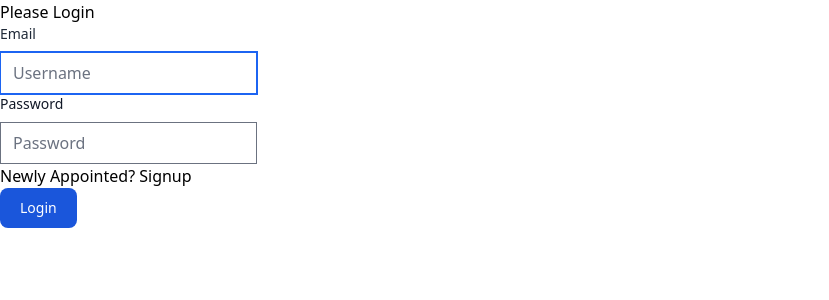
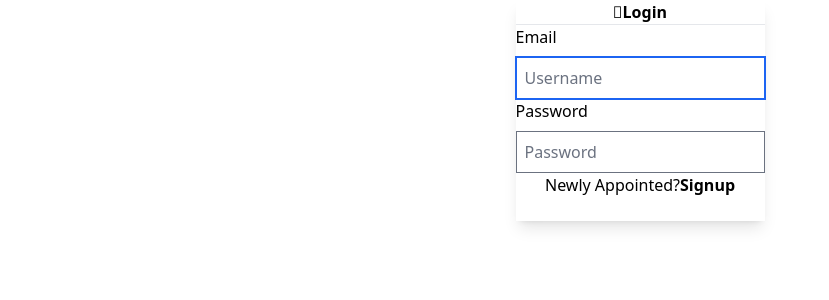
Before and after one commit to vKing-13/multiperiod-production-smoothing, a Django app: page /boss-signup/boss_login/ in a window 1280 px wide. Shown: the top 300 px of the page, without its empty margins (0-829 px from the left). Run offline with Django 4.2, Linux system fonts and the light colour scheme; style sheets or scripts are compiled from the project's sources; some libraries are stand-ins or nearby versions.

Commit message:
boss css

```diff
--- a/main/templates/main/boss_Login.html
+++ b/main/templates/main/boss_Login.html
@@ -20,28 +20,32 @@
             <link rel="stylesheet" href="{% static 'src/output.css' %}">
         {% endcompress %}
         <script src="https://unpkg.com/flowbite@1.5.5/dist/flowbite.js"></script>
+        <link rel="stylesheet" href="https://cdnjs.cloudflare.com/ajax/libs/font-awesome/6.2.1/css/all.min.css" integrity="sha512-MV7K8+y+gLIBoVD59lQIYicR65iaqukzvf/nwasF0nqhPay5w/9lJmVM2hMDcnK1OnMGCdVK+iQrJ7lzPJQd1w==" crossorigin="anonymous" referrerpolicy="no-referrer" />
         {% comment %}  {% endcomment %}
 
         <title>Login Boss</title>
     </head>
     <body>
-        <div class="w-full max-w-xs">
-        <h2>Please Login</h2>
+        <div class="flex justify-center items-center h-screen bg-sky-900">
+            <div class="w-96 p-6 shadow-lg bg-white rounded-md">
+        <h1 class="text-3xl block text-center font-semibold"><i class="fa-duotone fa-user-secret"></i>Login</h1>
+        <hr class="mt-3">
         <form method="POST" class="bg-white shadow-md rounded px-8 pt-6 pb-8 mb-4" >
             {% csrf_token %}
-        <div class="mb-6">
-            <label for="email" class="block mb-2 text-sm font medium text-gray-800 dark:text-white">Email</label>
-            {% render_field form.username placeholder="Username" %}
+        <div class="mt-3">
+            <label for="email" class="block text-base mb-2">Email</label>
+            {% render_field form.username placeholder="Username" class="border w-full text-base px-2 py-1 focus:outline-none focus:ring-0 focus:border-gray-600"%}
         </div>
-        <div class="mb-6">
-            <label for="password" class="block mb-2 text-sm font medium text-gray-900 dark:text-white">Password</label>
-            {% render_field form.password placeholder="Password" %}
+        <div class="mt-3">
+            <label for="password" class="block text-base mb-2">Password</label>
+            {% render_field form.password placeholder="Password" class="border w-full text-base px-2 py-1 focus:outline-none focus:ring-0 focus:border-gray-600"%}
             </div>
-        <div class="mb-6">
-            Newly Appointed? <a href="boss_SignUp.html">Signup</a>
+        <div class="mt-3 flex justify-center items-center">
+            Newly Appointed? <a href="boss_SignUp.html" class="text-indigo-800 font-semibold">Signup</a>
         </div>
-        <button type="submit" class="text-white bg-blue-700 hover:bg-blue-800 focus:ring-4 focus:outline-none focus:ring-blue-300 font-medium rounded-lg text-sm px-5 py-2.5 text-center dark:bg-blue-600 dark:hover:bg-blue-700 dark:focus:ring-blue-800">Login</button>
+        <button type="submit" class="bg-sky-900 text-white py-1 w-full rounded-md hover:bg-transparent hover:text-sky-900 font-semibold">Login</button>
         </form>
+    </div>
     </div>
     </body>
 </html>
```
